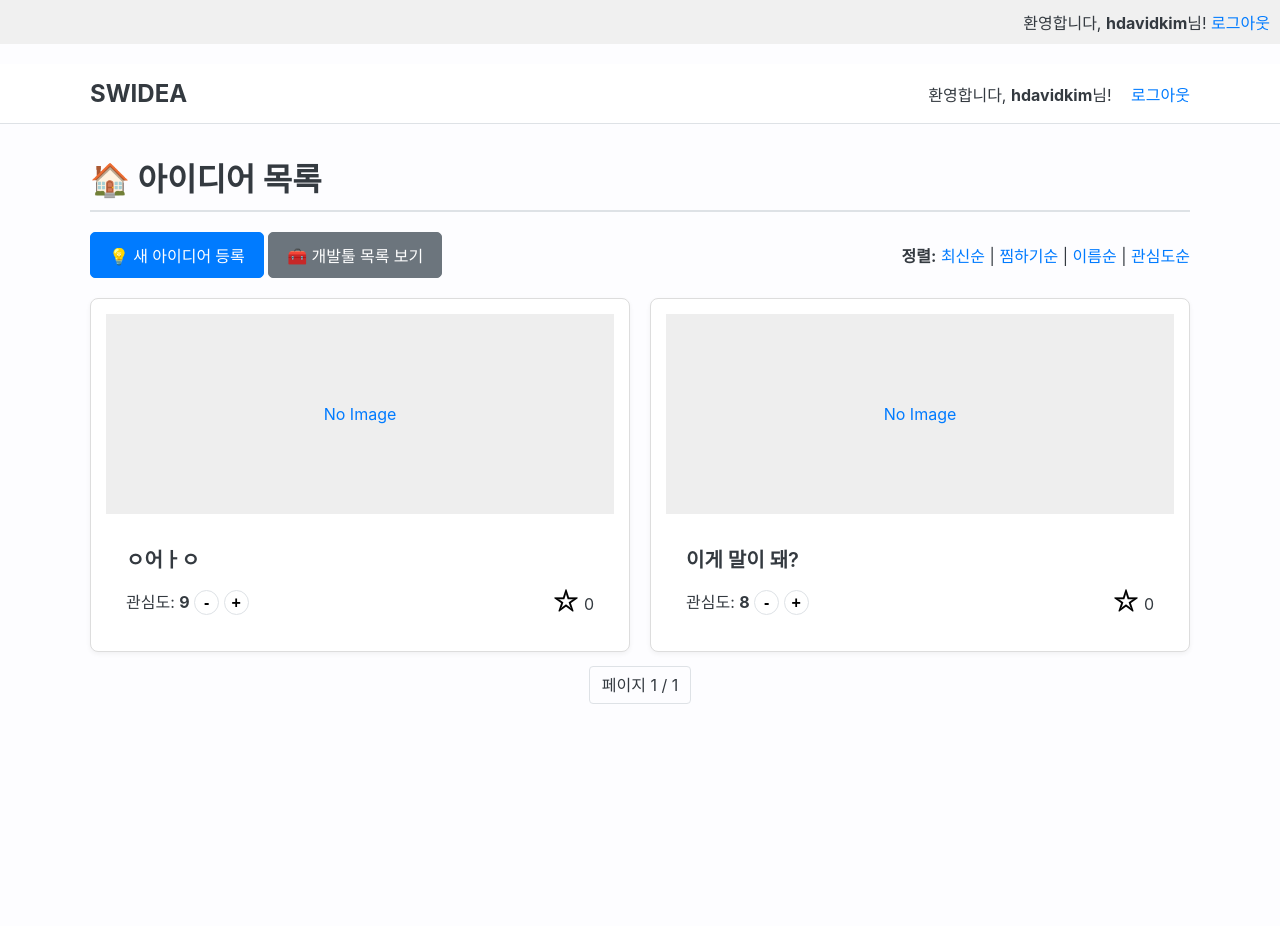
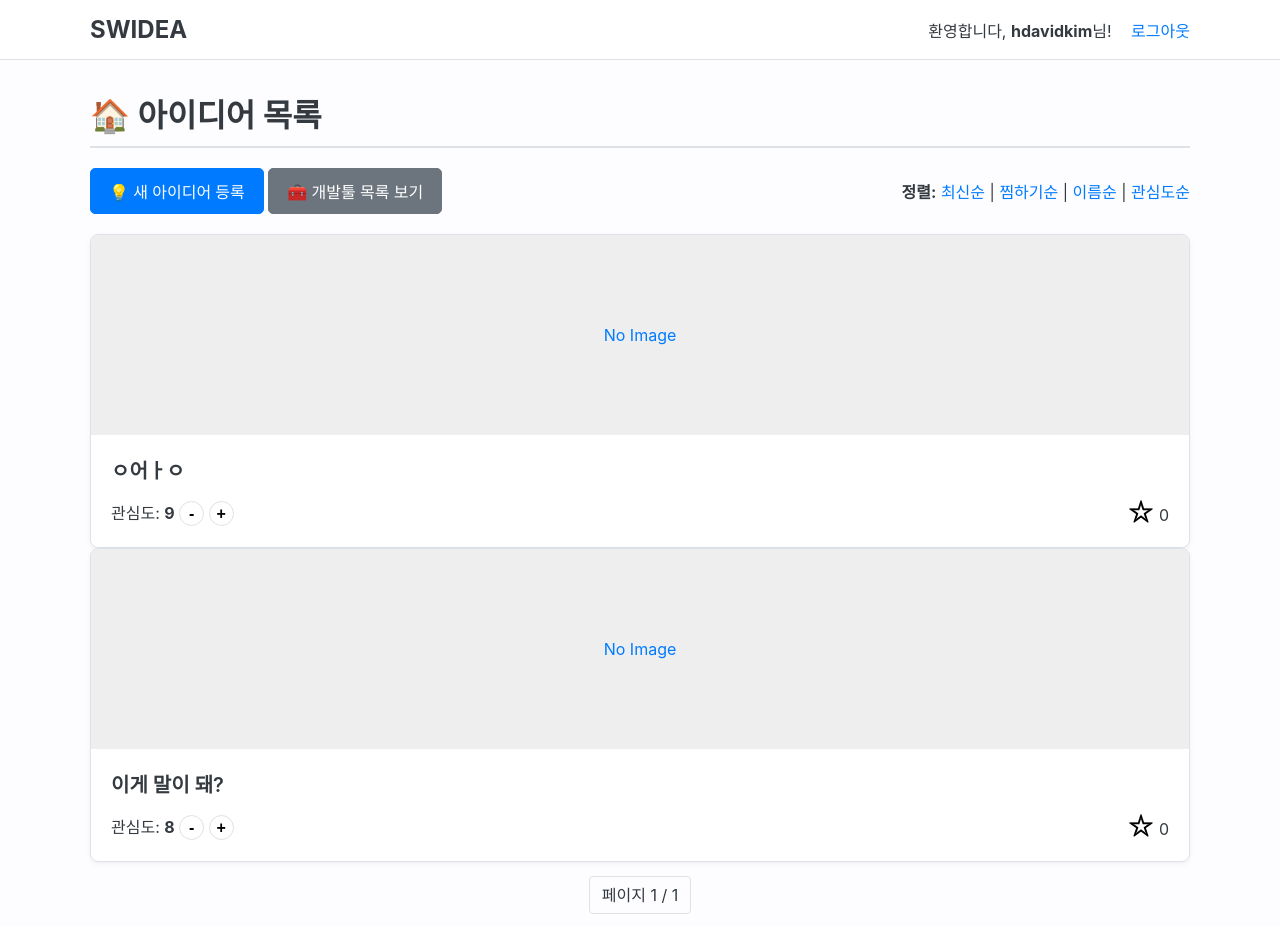
Before and after one commit to Pirogramming-23/Kim-Hayun, a Django app: page /ideas/ in a window 1280 px wide. Before the commit the page ends 704 px from the top, so only its background shows below. Run offline with Django 5.2, Linux system fonts and the light colour scheme; a user stored in the database is signed in; data comes from the database, SQL or seed files in the repository; data that the repository does not hold is empty.

Commit message:
[add] css 보완

```diff
--- a/SWIDEA_SITE/ideas/forms.py
+++ b/SWIDEA_SITE/ideas/forms.py
@@ -4,4 +4,4 @@ from .models import Idea
 class IdeaForm(forms.ModelForm):
     class Meta:
         model = Idea
-        fields = ['title', 'content', 'interest', 'devtool']
+        fields = ['title','image', 'content', 'interest', 'devtool']
--- a/SWIDEA_SITE/ideas/models.py
+++ b/SWIDEA_SITE/ideas/models.py
@@ -4,7 +4,7 @@ from devtools.models import DevTool
 
 class Idea(models.Model):
     title = models.CharField('제목', max_length=200)
-    #image = models.ImageField('이미지', blank=True, null=True, upload_to='ideas/%Y/%m/%d')
+    image = models.ImageField('이미지', blank=True, null=True, upload_to='ideas/%Y/%m/%d')
     content = models.TextField('내용')
     interest = models.IntegerField('관심도', default=0)
     devtool = models.ForeignKey(DevTool, on_delete=models.SET_NULL, null=True, verbose_name='개발툴')
--- a/SWIDEA_SITE/ideas/templates/ideas/idea_list.html
+++ b/SWIDEA_SITE/ideas/templates/ideas/idea_list.html
@@ -17,9 +17,9 @@
     </div>
 </div>
 
-<div style="display: grid; grid-template-columns: 1fr 1fr; gap: 20px;">
+<div class="masonry-grid">
     {% for idea in page_obj %}
-    <div class="card" style="border: 1px solid #ddd; padding: 15px; border-radius: 8px;">
+    <div class="card" >
         <a href="{% url 'ideas:idea_detail' idea.pk %}">
             {% if idea.image %}
                 <img src="{{ idea.image.url }}" alt="{{ idea.title }}" style="width: 100%; height: 200px; object-fit: cover;">
@@ -28,7 +28,7 @@
             {% endif %}
         </a>
         <div class="card-body">
-            <h5 class="card-title" style="margin-top: 10px;">
+            <h5 class="card-title" >
                 <a href="{% url 'ideas:idea_detail' idea.pk %}">{{ idea.title }}</a>
             </h5>
             <div style="display: flex; justify-content: space-between; align-items: center; margin-top: 15px;">
--- a/SWIDEA_SITE/static/css/style.css
+++ b/SWIDEA_SITE/static/css/style.css
@@ -1,6 +1,4 @@
-/* ------------------------- */
-/* Global & Basic Styles     */
-/* ------------------------- */
+
 :root {
     --primary-color: #007bff;
     --secondary-color: #6c757d;
--- a/SWIDEA_SITE/templates/base.html
+++ b/SWIDEA_SITE/templates/base.html
@@ -7,15 +7,7 @@
   <link rel="stylesheet" href="{% static 'css/style.css' %}">
 </head>
 <body>
-  <div style="padding: 10px; background-color: #f0f0f0; margin-bottom: 20px; text-align: right;">
-      {% if user.is_authenticated %}
-          <span>환영합니다, <strong>{{ user.username }}</strong>님!</span>
-          <a href="{% url 'accounts:logout' %}">로그아웃</a>
-      {% else %}
-          <a href="{% url 'accounts:login' %}">로그인</a>
-          <a href="{% url 'accounts:signup' %}">회원가입</a>
-      {% endif %}
-  </div>
+
   <header class="main-header">
       <div class="container">
           <div class="logo">
```
